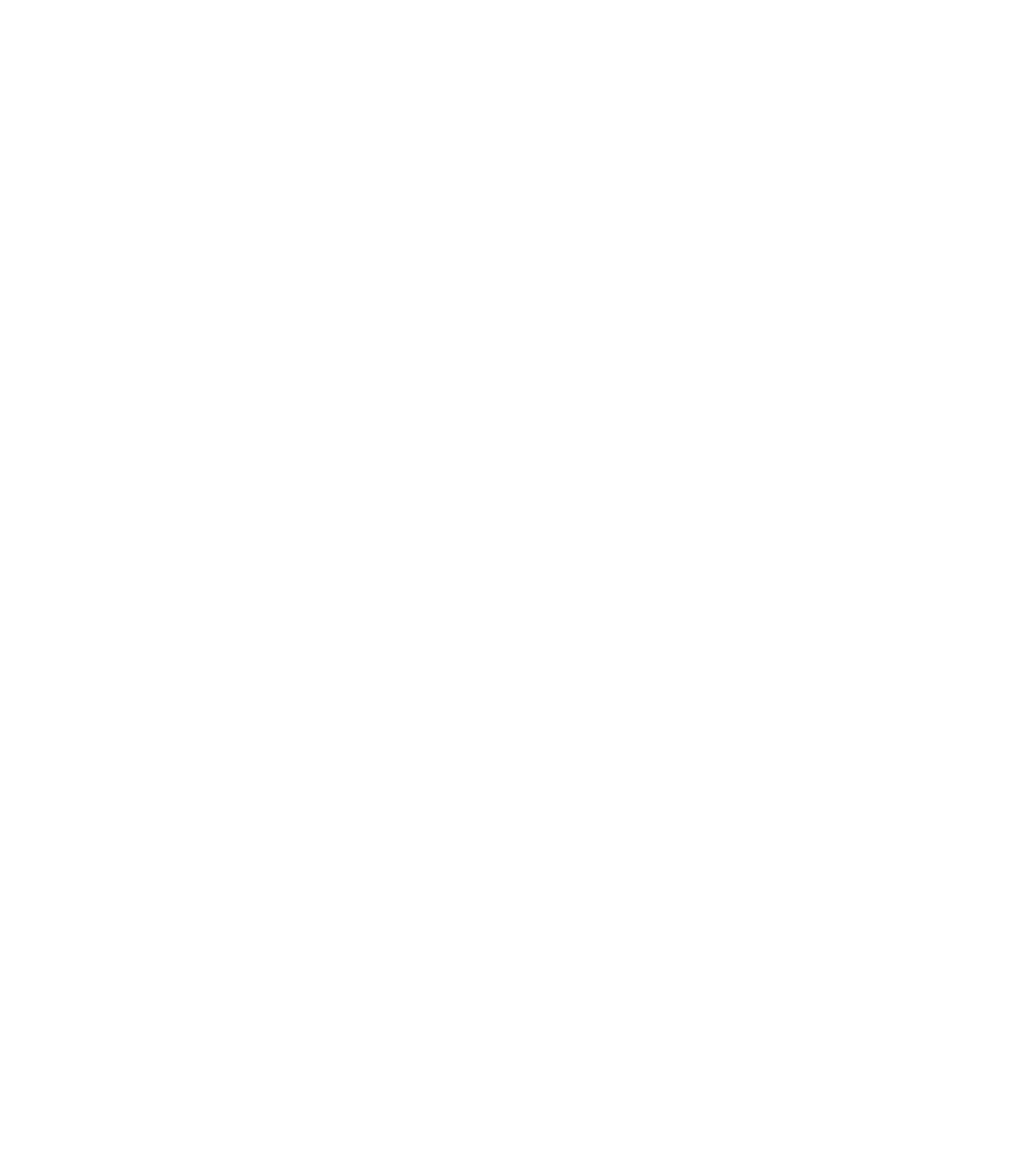
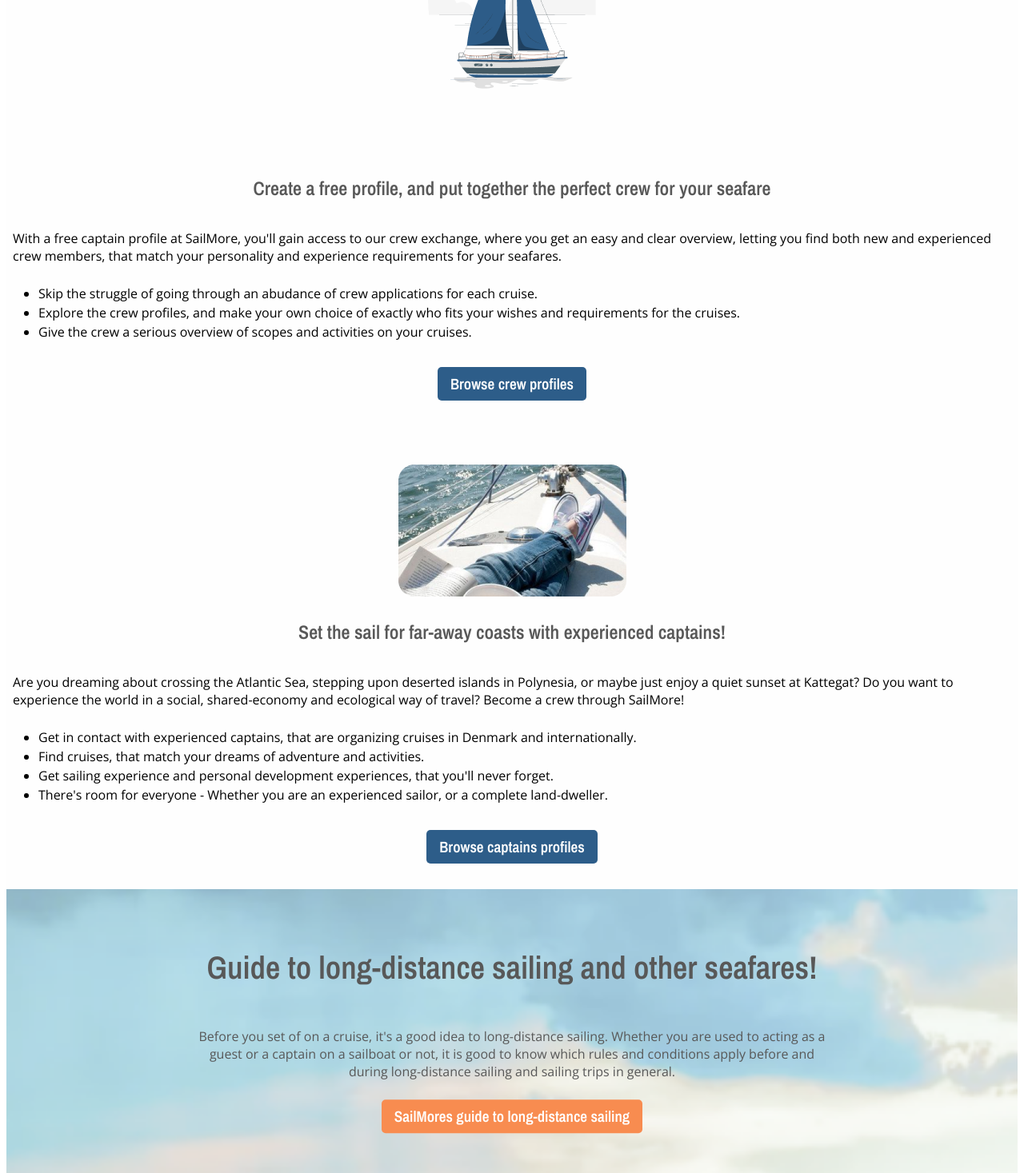
Before and after one commit to soswind/final-project-smooth-sailing-solutions, a React (Vite) app: page /signup in a window 1280 px wide. Shown: the part 2434-3901 px from the top of the page at 80% size. Before the commit the page ends 1404 px from the top, so only its background shows below. Built offline with nearby package versions, Linux system fonts and the light colour scheme.

Commit message:
Splash Screen fixed
Splash screen section fixed, text in image nederst på siden

```diff
--- a/Landingpage.jsx
+++ b/Landingpage.jsx
@@ -10,7 +10,7 @@ export default function Landingpage() {
                 an easy and clear overview, letting you find both new and experienced crew members, that match your
                 personality and experience requirements for your seafares.
             </p>
-            <ul>
+            <ul className="land-ul">
                 <li>Skip the struggle of going through an abudance of crew applications for each cruise.</li>
                 <li>Explore the crew profiles, and make your own choice of exactly who fits your wishes and requirements for the cruises.</li>
                 <li>Give the crew a serious overview of scopes and activities on your cruises.</li>
@@ -21,19 +21,25 @@ export default function Landingpage() {
             <p>Are you dreaming about crossing the Atlantic Sea, stepping upon deserted islands in Polynesia, or maybe just enjoy a quiet sunset at Kattegat?
                 Do you want to experience the world in a social, shared-economy and ecological way of travel? Become a crew through SailMore!
             </p>
-            <ul>
+            <ul className="captain-ul-landingpage">
                 <li>Get in contact with experienced captains, that are organizing cruises in Denmark and internationally.</li>
                 <li>Find cruises, that match your dreams of adventure and activities.</li>
                 <li>Get sailing experience and personal development experiences, that you'll never forget.</li>
                 <li>There's room for everyone - Whether you are an experienced sailor, or a complete land-dweller.</li>
             </ul>
             <button className="captain-button" type="button">Browse captains profiles</button>
-            <img className="section-image" src="../src/images/section-image.png"></img>
+
+            <div className="section-image">
+            <img className="section-landingpage" src="../src/images/section-image.png"></img>
+            <div className="content-container">
             <h2 className="h2-in-image">Guide to long-distance sailing and other seafares!</h2>
             <p className="paragraph-in-image">Before you set of on a cruise, it's a good idea to long-distance sailing. Whether you are used to acting as a guest or a captain on a sailboat or not, it is good
                 to know which rules and conditions apply before and during long-distance sailing and sailing trips in general.
             </p>
             <button className="long-distance-button" type="button">SailMores guide to long-distance sailing</button>
+            </div>
+
+            </div>
             </section>
     )
 
--- a/src/App.css
+++ b/src/App.css
@@ -307,46 +307,120 @@ p {
   }
 }
 
+.land-ul {
+  display: flex;
+  flex-direction: column;
+  align-items: flex-start;
+  margin: 0 auto;
+  line-height: 1.5;
+  padding-bottom: 2rem;
+  font-family: 'Open Sans', sans-serif, Arial, Helvetica, sans-serif;
+
+}
+
+.captain-ul-landingpage {
+  display: flex;
+  flex-direction: column;
+  align-items: flex-start;
+  margin: 0 auto;
+  line-height: 1.5;
+  padding-bottom: 2rem;
+  font-family: 'Open Sans', sans-serif, Arial, Helvetica, sans-serif;
+
+}
+
+/*section with text in image */
+
+
 .section-image {
+  position: relative;
+  width: 100%;
+  max-height: 400px;
+  overflow: hidden;
+  margin-bottom: 1rem;
+}
+
+.section-image img {
+  width: 100%;
+  object-fit: cover;
+  object-position: 50% 35%;
+}
+
+.content-container {
   position: absolute;
-  width: 100%;
-  height: auto;
-  object-fit: cover;
+  top: 50%;
+  left: 50%;
+  transform: translate(-50%, -50%);
+  text-align: center;
+  color: #fff;
+  width: 100%; /* Juster bredden efter behov */
+  max-width: 800px; /* Sæt en maksimum bredde */
+  margin: 0 auto; /* Center containeren inden for billedet */
 }
 
 .h2-in-image {
-  position: relative;
-  text-align: center;
-  padding-top: 20px;
-  font-size: 2rem;
+  font-size: 2.5rem;
 }
 
 .paragraph-in-image {
-  position: relative;
-  text-align: center;
   font-size: 1rem;
-  padding: 2px 20px;
+  margin-top: 1rem; /* Tilføj et mellemrum over paragraph-teksten */
+  color: #585858
 }
 
 .long-distance-button {
-  position: relative;
-  display: block;
   font-size: 1.2rem;
   background-color: #f88c50;
   color: #fff;
   border-radius: 5px;
   padding: 0.5rem 1rem;
-  margin: 0 auto 2rem;
+  margin-bottom: 4rem; /* Tilføj et mellemrum over knappen */
   border: none;
   cursor: pointer;
   font-family: 'Archivo Narrow', sans-serif, Arial, Helvetica, sans-serif;
 
-
   &:hover {
     background-color: #585858;
-    color: #fff;
   }
 }
+
+@media screen and (max-width: 768px) {
+  .content-container {
+    width: 90%;
+  }
+
+  .h2-in-image {
+    font-size: 2rem;
+  }
+
+  .paragraph-in-image {
+    font-size: 0.9rem;
+  }
+
+  .long-distance-button {
+    font-size: 1rem;
+  }
+}
+
+@media screen and (max-width: 480px) {
+  .content-container {
+    width: 100%;
+  }
+
+  .h2-in-image {
+    font-size: 1.5rem;
+  }
+
+  .paragraph-in-image {
+    font-size: 0.8rem;
+  }
+
+  .long-distance-button {
+    font-size: 0.9rem;
+  }
+}
+
+
 
 
 .read-the-docs {
--- a/src/App.jsx
+++ b/src/App.jsx
@@ -4,6 +4,9 @@ import Header from './Header'
 import Login from './login'
 import Dashboard from './Dashboard'
 import SignUpForm from './Signup';
+import Splashscreen from '../Splashscreen';
+import Landingpage from '../Landingpage';
+import NavbarBottom from './NavbarBottom';
 
 
 
@@ -16,6 +19,11 @@ function App() {
         <Route path="/dashboard" element={<Dashboard />} />
         <Route path="/signup" element={<SignUpForm />} />
     </Routes>
+    <Splashscreen />
+    <Landingpage />
+    <NavbarBottom />
+
+
   </>
 
   )
```
